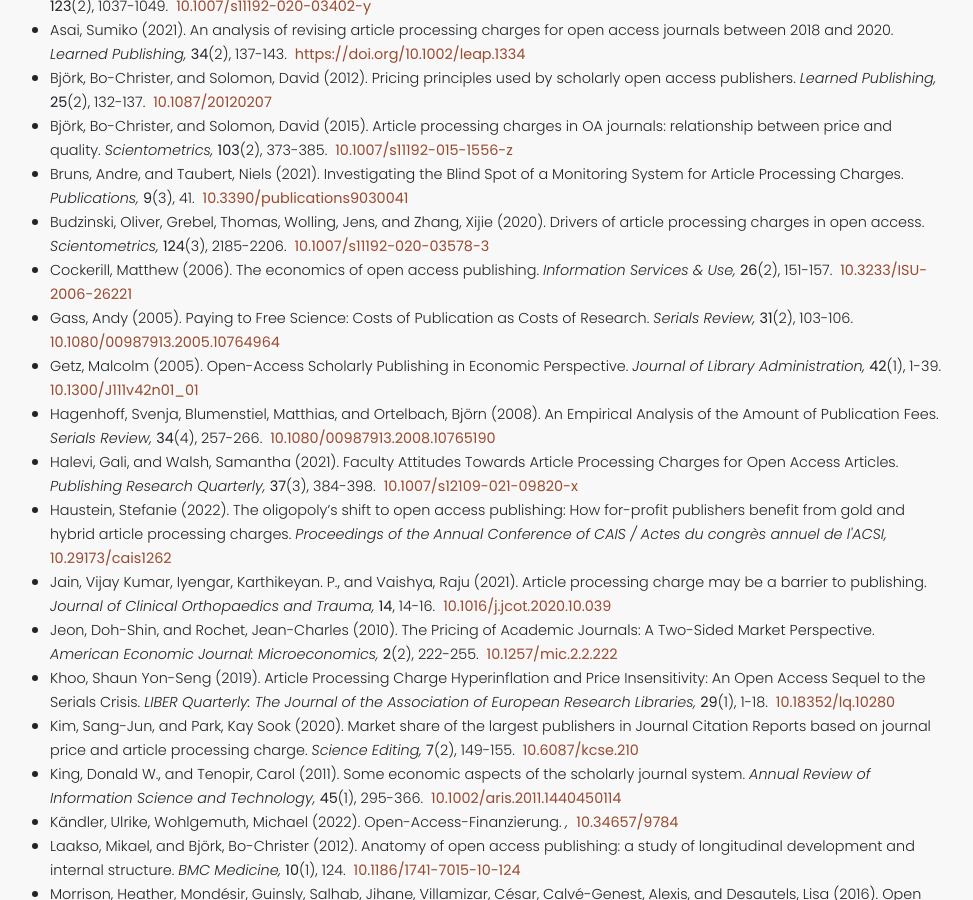
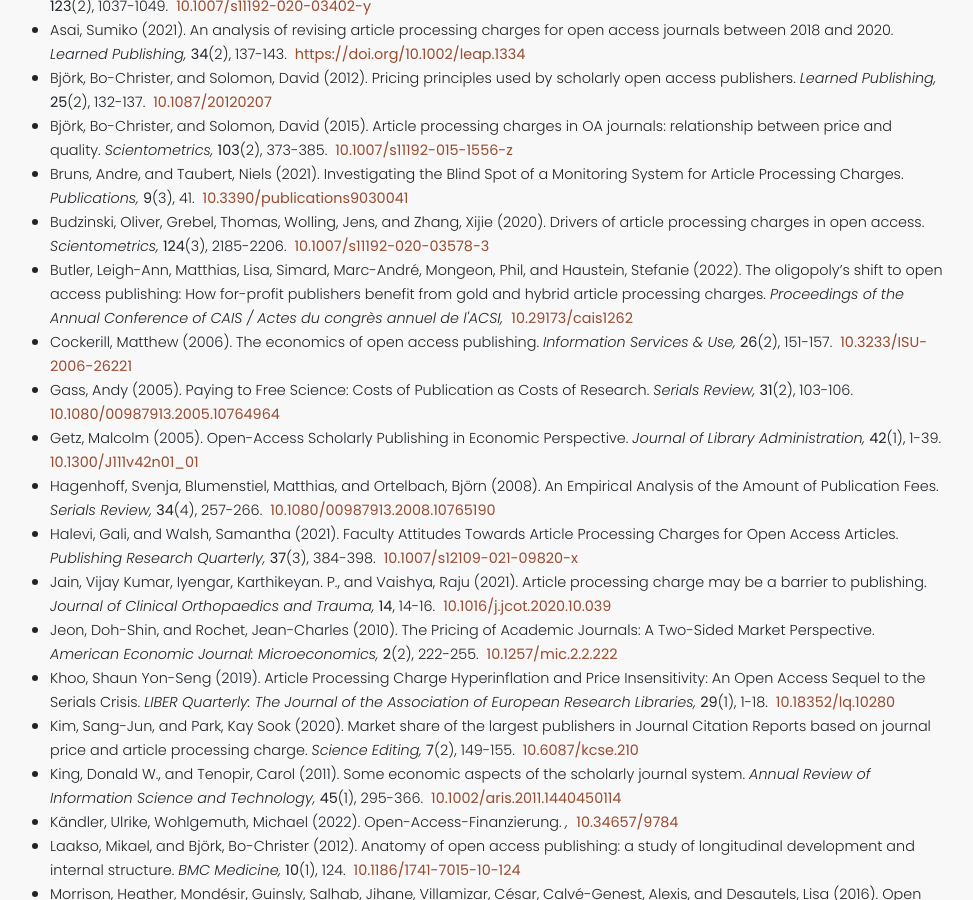
Before and after one commit to panter-project/panter-project.github.io, a Jekyll site: the page built from resources.markdown, in a window 1280 px wide and 900 px high, scrolled down 625 px. Shown: the whole window, without its empty margins (64-1037 px from the left). Built offline with Jekyll 4.4.1, drawn with Linux system fonts in a browser that asks for light colours.

Commit message:
Update 2022-01-01-butler-olygpoly.markdown

```diff
--- a/_resources/2022-01-01-butler-olygpoly.markdown
+++ b/_resources/2022-01-01-butler-olygpoly.markdown
@@ -2,11 +2,7 @@
 category: publication
 TY: JOUR
 TI: The oligopoly’s shift to open access publishing&colon; How for-profit publishers benefit from gold and hybrid article processing charges
-AU: Butler, Leigh-Ann
-AU: Matthias, Lisa
-AU: Simard, Marc-André
-AU: Mongeon, Phil
-AU: Haustein, Stefanie
+AU: Butler, Leigh-Ann, Matthias, Lisa, Simard, Marc-André, Mongeon, Phil, and Haustein, Stefanie
 T2: Proceedings of the Annual Conference of CAIS / Actes du congrès annuel de l'ACSI
 AB: |
     This study estimates fees paid for gold and hybrid open access articles in journals published by the oligopoly of academic publishers, which acknowledge funding from the Canadian Tri-Agency. It employs bibliometric methods using data from Web of Science, Unpaywall, open datasets of article processing charges list prices as well as historical fees retrieved via the Internet Archive Wayback Machine for journals published by Elsevier, Springer-Nature, Wiley, Sage and Taylor & Francis to estimate article processing charges for open access articles published between 2015 and 2018 that acknowledge funding from the Canadian Federal funding agencies CIHR, NSERC, and SSHRC, as well as grants jointly administered by the Tri-Agency. During the four-year period analyzed, a total of 6,892 gold and 4,097 hybrid articles that acknowledge Tri-Agency funding were identified, for which the total list prices amount to $US 27.6 million.
```
